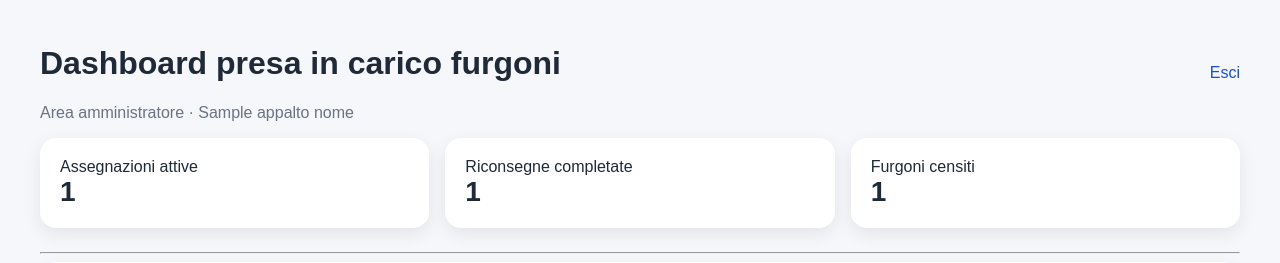
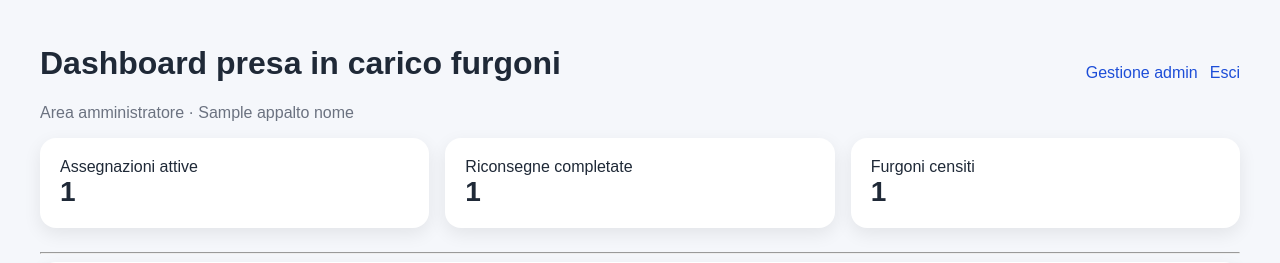
Before and after one commit to Mpa-flotta/furgoni-app, a Flask app: template templates/dashboard.html in a window 1280 px wide. Shown: the top 263 px of the page. Run offline with Flask 3, Linux system fonts and the light colour scheme; the template is opened without the code that fills it: most values are stand-ins (such as "Sample title", 1, 10 or a date in 2020); some libraries are stand-ins or nearby versions.

Commit message:
Update dashboard.html

```diff
--- a/templates/dashboard.html
+++ b/templates/dashboard.html
@@ -4,9 +4,12 @@
 <div class="topbar">
     <div>
         <h1>Dashboard presa in carico furgoni</h1>
-        <div class="muted">Area amministratore{% if appalto_nome %} · {{ appalto_nome }}{% endif %}</div>
+        <div class="muted">
+            Area amministratore{% if appalto_nome %} · {{ appalto_nome }}{% endif %}
+        </div>
     </div>
-    <div>
+    <div style="display:flex; gap:12px; align-items:center;">
+        <a href="{{ url_for('manage_admin') }}">Gestione admin</a>
         <a href="{{ url_for('logout') }}">Esci</a>
     </div>
 </div>
```
